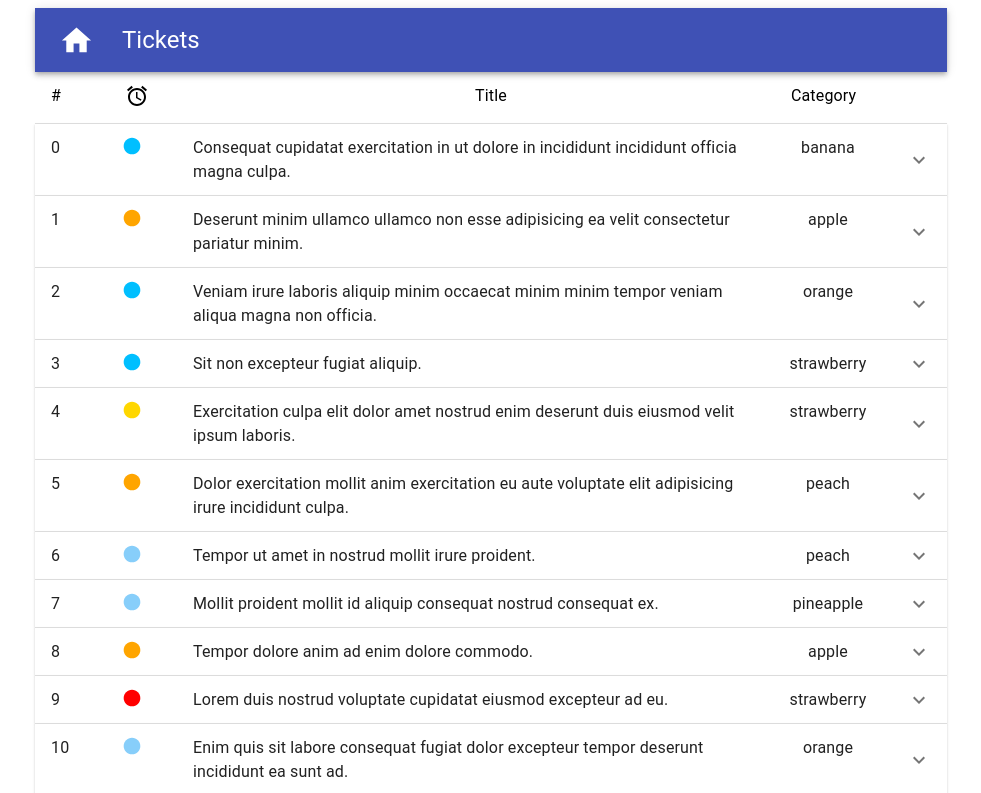
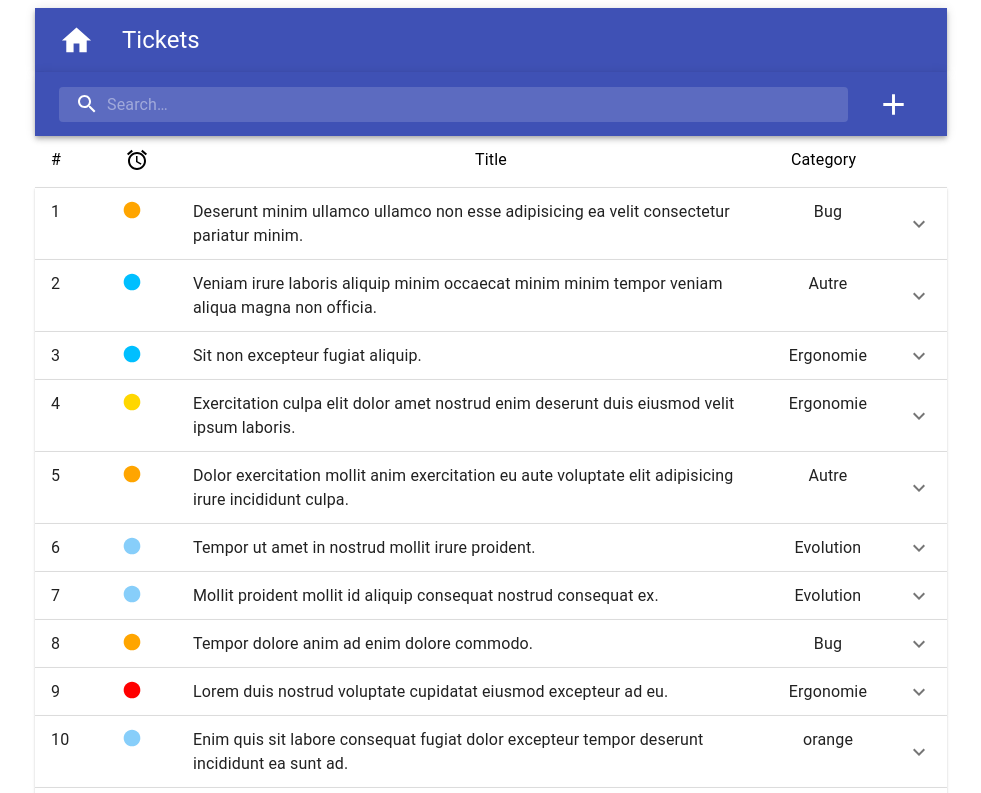
Before and after one commit to Karmagamemnon/cesi-ril1912-projetweb, a React (Create React App) app: page /tickets in a window 1280 px wide. Shown: the top 793 px of the page, without its empty margins (149-1130 px from the left). Built offline with nearby package versions, Linux system fonts and the light colour scheme.

Commit message:
Implémentation création & sauv. de tickets

```diff
--- a/src/components/App.jsx
+++ b/src/components/App.jsx
@@ -1,7 +1,7 @@
 import React from 'react';
 import { BrowserRouter as Router, Switch, Route } from "react-router-dom";
 import { Layout } from './Layout';
-import { Home } from './pages/Home';
+// import { Home } from './pages/Home';
 import { Tickets } from './pages/Tickets';
 import { Ticket } from './pages/Ticket';
 
@@ -10,7 +10,7 @@ export const App = (props) => {
     return <Layout>
         <Router>
             <Switch>
-                <Route exact path='/' component={Home} />
+                <Route exact path='/' component={Tickets} />
                 <Route exact path='/tickets' component={Tickets} />
                 <Route exact path='/tickets/:ticketId' component={Ticket} />
             </Switch>
--- a/src/components/CategorySelect.jsx
+++ b/src/components/CategorySelect.jsx
@@ -17,11 +17,10 @@ export const CategorySelect = (props) => {
             onChange={props.onChange}
             value={props.value}
         >
-            <option value={"banana"}>banana</option>
-            <option value={"apple"}>apple</option>
-            <option value={"peach"}>peach</option>
-            <option value={"strawberry"}>strawberry</option>
-            <option value={"pineapple"}>pineapple</option>
+            <option value={"Autre"}>Autre</option>
+            <option value={"Bug"}>Bug</option>
+            <option value={"Ergonomie"}>Ergonomie</option>
+            <option value={"Evolution"}>Evolution</option>
         </Select>
     </FormControl>
 }
--- a/src/components/pages/Ticket.jsx
+++ b/src/components/pages/Ticket.jsx
@@ -2,6 +2,7 @@ import React from 'react';
 import PropTypes from 'prop-types';
 import { makeStyles } from '@material-ui/core/styles';
 import { MuiPickersUtilsProvider, KeyboardDatePicker } from '@material-ui/pickers';
+import { Redirect } from "react-router-dom";
 import AppBar from '@material-ui/core/AppBar';
 import Box from '@material-ui/core/Box';
 import DateFnsUtils from '@date-io/date-fns';
@@ -37,7 +38,14 @@ export const Ticket = (props) => {
 
     const classes = useStyles();
 
-    const [ticket, setTicket] = React.useState(props.ticket);
+    const [ticket, setTicket] = React.useState(TicketController.getTicket(props.match.params.ticketId));
+    const [title, setTitle] = React.useState("Nouveau ticket");
+    const [redirect, setRedirect] = React.useState(false);
+
+    React.useEffect(() => {
+        if (ticket.index > 0)
+            setTitle("Ticket #" + ticket.index);
+    }, [ticket]);
 
     const onChangeDatePicker = (prop) => (date, value) => {
         setTicket({ ...ticket, [prop]: value });
@@ -50,10 +58,13 @@ export const Ticket = (props) => {
     };
 
     const save = () => {
-        TicketController.updateTicket(ticket);
+        if (ticket.index > 0) TicketController.updateTicket(ticket);
+        else TicketController.addTicket(ticket);
+        setRedirect(true);
     };
 
-    return <MuiPickersUtilsProvider utils={DateFnsUtils}>
+    return redirect ? <Redirect to="/tickets" /> :
+        <MuiPickersUtilsProvider utils={DateFnsUtils}>
             <Box>
 
                 <AppBar position="static">
@@ -63,7 +74,7 @@ export const Ticket = (props) => {
                         </IconButton >
                         <ConfirmationNumberIcon fontSize="large" />
                         <Typography className={classes.title} variant="h5">
-                        Ticket #{ticket.index}
+                            {title}
                         </Typography>
                         <IconButton color="inherit" aria-label="tickets" onClick={save}>
                             <SaveIcon fontSize="large" />
--- a/src/components/pages/Tickets.jsx
+++ b/src/components/pages/Tickets.jsx
@@ -1,26 +1,24 @@
 import React from 'react';
-
-import Data from '../../data/data.json'
-
+import { fade, makeStyles } from '@material-ui/core/styles';
+import AlarmIcon from '@material-ui/icons/Alarm';
+import AppBar from '@material-ui/core/AppBar';
 import Box from '@material-ui/core/Box';
-import Link from '@material-ui/core/Link';
-
-import { makeStyles } from '@material-ui/core/styles';
+import Button from '@material-ui/core/Button';
+import ExpandMoreIcon from '@material-ui/icons/ExpandMore';
 import ExpansionPanel from '@material-ui/core/ExpansionPanel';
 import ExpansionPanelDetails from '@material-ui/core/ExpansionPanelDetails';
 import ExpansionPanelSummary from '@material-ui/core/ExpansionPanelSummary';
+import Grid from '@material-ui/core/Grid';
+import IconButton from '@material-ui/core/IconButton';
+import InputBase from '@material-ui/core/InputBase';
+import Toolbar from '@material-ui/core/Toolbar';
 import Typography from '@material-ui/core/Typography';
-import ExpandMoreIcon from '@material-ui/icons/ExpandMore';
-import AlarmIcon from '@material-ui/icons/Alarm';
 
-import Grid from '@material-ui/core/Grid';
+import AddIcon from '@material-ui/icons/Add';
+import SearchIcon from '@material-ui/icons/Search';
+import { UrgencyIcon } from '../UrgencyIcon';
 
-// import IconButton from '@material-ui/core/IconButton';
-// import Visibility from '@material-ui/icons/Visibility';
-// import Delete from '@material-ui/icons/Delete';
-import Button from '@material-ui/core/Button';
-
-import { UrgencyIcon } from '../UrgencyIcon';
+import { TicketController } from '../../data/TicketController';
 
 const useStyles = makeStyles((theme) => ({
     root: {
@@ -36,12 +34,51 @@ const useStyles = makeStyles((theme) => ({
         fontSize: theme.typography.pxToRem(15),
         color: theme.palette.text.secondary,
     },
+    search: {
+        position: 'relative',
+        borderRadius: theme.shape.borderRadius,
+        backgroundColor: fade(theme.palette.common.white, 0.15),
+        '&:hover': {
+            backgroundColor: fade(theme.palette.common.white, 0.25),
+        },
+        marginRight: theme.spacing(2),
+        marginLeft: 0,
+        width: '100%',
+        [theme.breakpoints.up('sm')]: {
+            width: 'auto',
+        },
+        flexGrow: 1,
+    },
+    searchIcon: {
+        padding: theme.spacing(0, 2),
+        height: '100%',
+        position: 'absolute',
+        pointerEvents: 'none',
+        display: 'flex',
+        alignItems: 'center',
+        justifyContent: 'center',
+    },
+    inputRoot: {
+        color: 'inherit',
+    },
+    inputInput: {
+        padding: theme.spacing(1, 1, 1, 0),
+        // vertical padding + font size from searchIcon
+        paddingLeft: `calc(1em + ${theme.spacing(4)}px)`,
+        transition: theme.transitions.create('width'),
+        width: '100%',
+        [theme.breakpoints.up('md')]: {
+            width: '20ch',
+        },
+    },
 }));
 
 export const Tickets = (props) => {
+
     const classes = useStyles();
 
     // PANEL
+    const [tickets, setTickets] = React.useState(TicketController.getTickets());
     const [expanded, setExpanded] = React.useState(false);
 
     const handleChange = (panel) => (event, isExpanded) => {
@@ -50,6 +87,27 @@ export const Tickets = (props) => {
 
     return (
         <div className={classes.root}>
+
+            <AppBar position="static">
+                <Toolbar>
+                    <Box className={classes.search}>
+                        <Box className={classes.searchIcon}>
+                            <SearchIcon />
+                        </Box>
+                        <InputBase
+                            placeholder="Search…"
+                            classes={{
+                                root: classes.inputRoot,
+                                input: classes.inputInput,
+                            }}
+                            inputProps={{ 'aria-label': 'search' }}
+                        />
+                    </Box>
+                    <IconButton color="inherit" aria-label="tickets" href="tickets/new">
+                        <AddIcon fontSize="large" />
+                    </IconButton >
+                </Toolbar>
+            </AppBar>
 
             <ExpansionPanelSummary
                 aria-controls="panel1bh-content"
@@ -71,7 +129,7 @@ export const Tickets = (props) => {
                 </Grid>
             </ExpansionPanelSummary>
 
-            {Data.map((row) => (
+            {tickets.map((row) => (
                 <ExpansionPanel expanded={expanded === row.index} onChange={handleChange(row.index)}>
                     <ExpansionPanelSummary
                         expandIcon={<ExpandMoreIcon />}
@@ -113,7 +171,7 @@ export const Tickets = (props) => {
                                     </Button>
                                 </Grid>
                                 <Grid item xs={6} align="right">
-                                    <Button variant="contained" color="primary" href={"/tickets/" + row._id} >
+                                    <Button variant="contained" color="primary" href={"/tickets/" + row.index} >
                                         Modifier
                                     </Button>
                                 </Grid>
--- a/src/data/TicketController.jsx
+++ b/src/data/TicketController.jsx
@@ -1,17 +1,41 @@
 export class TicketController {
 
+    static getTickets = () => {
+        let tickets = JSON.parse(localStorage.getItem("tickets"));
+        tickets.sort((a, b) => {
+            return a.index - b.index;
+        });
+        return tickets;
+    }
+
     static getTicket = (ticketId) => {
-        let tickets = JSON.parse(localStorage.getItem("tickets"));
+        let tickets = this.getTickets();
         for (let i = 0; i < tickets.length; i++) {
-            if (tickets[i] === ticketId)
+            if (tickets[i].index === parseInt(ticketId))
                 return tickets[i];
         }
         return {};
     }
 
+    static getNextId = () => {
+        let tickets = this.getTickets();
+        let indexes = [];
+        for (let i = 0; i < tickets.length; i++) {
+            indexes[i] = tickets[i].index;
+        }
+        return Math.max(...indexes) + 1;
+    }
+
+    static addTicket(ticket) {
+        ticket.index = this.getNextId();
+        let tickets = this.getTickets();
+        tickets.push(ticket);
+        localStorage.setItem("tickets", JSON.stringify(tickets));
+    }
+
     static updateTicket(ticket) {
         this.deleteTicket(ticket.index);
-        let tickets = JSON.parse(localStorage.getItem("tickets"));
+        let tickets = this.getTickets();
         tickets.push(ticket);
         localStorage.setItem("tickets", JSON.stringify(tickets));
     }
--- a/src/data/data.json
+++ b/src/data/data.json
@@ -1,18 +1,4 @@
-[
-    {
-      "_id": "5e849babb8b5b7920930499f",
-      "index": 0,
-      "openDate": "Saturday, January 7, 2017 10:46 PM",
-      "closeDate": "Tuesday, November 7, 2017 1:53 AM",
-      "urgency": 1,
-      "title": "Consequat cupidatat exercitation in ut dolore in incididunt incididunt officia magna culpa.",
-      "description": "Aute Lorem non magna deserunt fugiat excepteur Lorem ipsum anim. Consequat commodo non sint in sunt do sint minim occaecat. Elit esse cupidatat non reprehenderit enim anim cupidatat. Cillum laborum enim est dolore veniam.",
-      "state": "Nouveau",
-      "requester": "Mai",
-      "tech": "Crane",
-      "category": "banana"
-    },
-    {
+[{
         "_id": "5e849bab9a4b7243d275c885",
         "index": 1,
         "openDate": "Friday, November 2, 2018 11:45 AM",
@@ -23,7 +9,7 @@
         "state": "Nouveau",
         "requester": "Earline",
         "tech": "Snyder",
-      "category": "apple"
+        "category": "Bug"
     },
     {
         "_id": "5e849bab0283ffff34df1fc2",
@@ -36,7 +22,7 @@
         "state": "En attente",
         "requester": "Enid",
         "tech": "Herminia",
-      "category": "orange"
+        "category": "Autre"
     },
     {
         "_id": "5e849babdd445751dc88db2e",
@@ -49,7 +35,7 @@
         "state": "En cours",
         "requester": "Jenkins",
         "tech": "Maureen",
-      "category": "strawberry"
+        "category": "Ergonomie"
     },
     {
         "_id": "5e849babc8ce11d85bcec479",
@@ -62,7 +48,7 @@
         "state": "En cours",
         "requester": "Alejandra",
         "tech": "Avis",
-      "category": "strawberry"
+        "category": "Ergonomie"
     },
     {
         "_id": "5e849bab685917458735a693",
@@ -75,7 +61,7 @@
         "state": "En attente",
         "requester": "Mcmillan",
         "tech": "Wiley",
-      "category": "peach"
+        "category": "Autre"
     },
     {
         "_id": "5e849babed83858d7bbd06b0",
@@ -88,7 +74,7 @@
         "state": "En cours",
         "requester": "Jessie",
         "tech": "Whitney",
-      "category": "peach"
+        "category": "Evolution"
     },
     {
         "_id": "5e849babaf80a3b68b788e07",
@@ -101,7 +87,7 @@
         "state": "En attente",
         "requester": "Barron",
         "tech": "Neva",
-      "category": "pineapple"
+        "category": "Evolution"
     },
     {
         "_id": "5e849bab1d15be111fd98c9d",
@@ -114,7 +100,7 @@
         "state": "En attente",
         "requester": "Harding",
         "tech": "Luna",
-      "category": "apple"
+        "category": "Bug"
     },
     {
         "_id": "5e849bab3c679c5017d6e133",
@@ -127,7 +113,7 @@
         "state": "En cours",
         "requester": "Cervantes",
         "tech": "Hutchinson",
-      "category": "strawberry"
+        "category": "Ergonomie"
     },
     {
         "_id": "5e849bab076b499eec36952d",
@@ -153,7 +139,7 @@
         "state": "En attente",
         "requester": "Nicholson",
         "tech": "Fletcher",
-      "category": "strawberry"
+        "category": "Ergonomie"
     },
     {
         "_id": "5e849babbc822b7a906e6d47",
@@ -166,7 +152,7 @@
         "state": "Terminé",
         "requester": "Elinor",
         "tech": "Summer",
-      "category": "peach"
+        "category": "Autre"
     },
     {
         "_id": "5e849bab154cc70143cf95b2",
@@ -205,6 +191,6 @@
         "state": "En attente",
         "requester": "Mallory",
         "tech": "Flossie",
-      "category": "apple"
+        "category": "Bug"
     }
 ]
```
Lines whose indentation alone changed are shown as unchanged.
